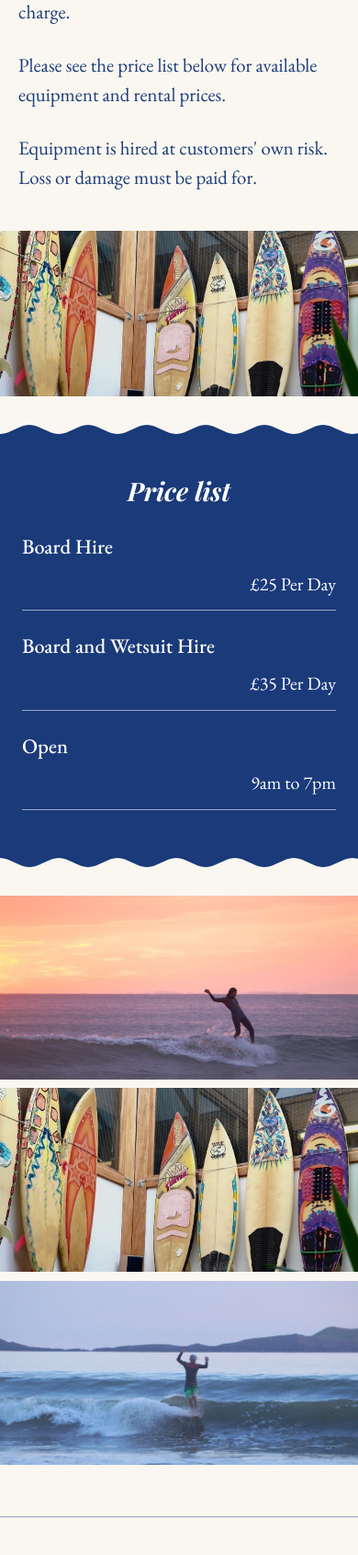
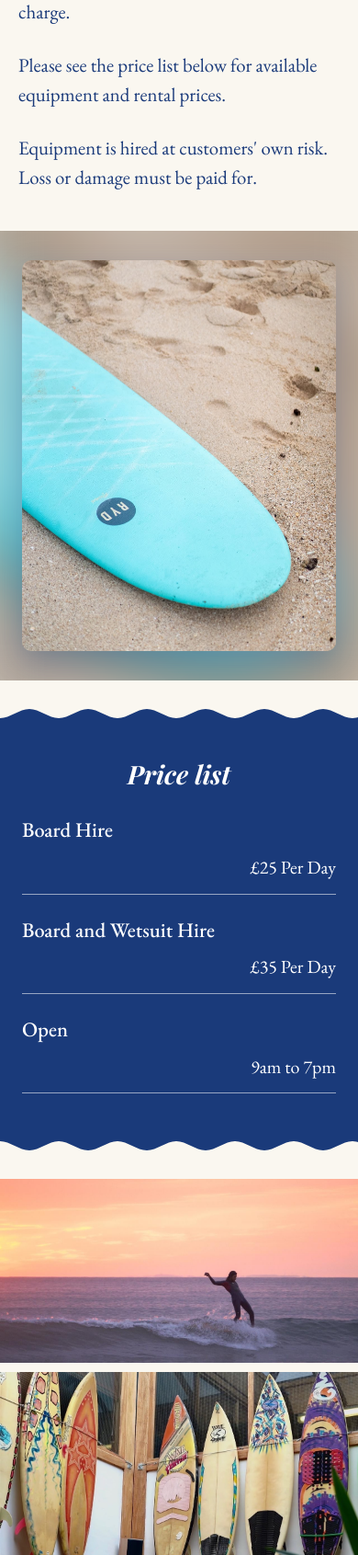
Before and after one commit to leoelsolh/finz, a Flask app: page / in a window 390 px wide. Shown: the part 916-2607 px from the top of the page at 92% size. Run offline with Flask 3, Linux system fonts and the light colour scheme.

Commit message:
Add new board image. Fit size to both mobile and desktop view.

```diff
--- a/static/style.css
+++ b/static/style.css
@@ -420,12 +420,42 @@ body:has(.nav-toggle-box:checked) {
 	margin-bottom: 0.4rem;
 }
 
-/* Full-width photo band between home page sections */
+/* Full-width photo band between home page sections.
+   Shows a product photo of any aspect ratio without cropping: the image keeps
+   its natural ratio and sits centred, while a blurred copy of the same image
+   (passed in via the --band-photo custom property) fills the band so the
+   letterboxed sides on wide screens read as intentional rather than empty. */
+.photo-band {
+	position: relative;
+	display: flex;
+	justify-content: center;
+	align-items: center;
+	overflow: hidden;
+	padding: 2rem 1.5rem;
+	background: var(--cream-deep);
+}
+
+.photo-band::before {
+	content: '';
+	position: absolute;
+	inset: 0;
+	background-image: var(--band-photo);
+	background-size: cover;
+	background-position: center;
+	filter: blur(30px) brightness(0.9);
+	transform: scale(1.2);
+}
+
 .photo-band img {
+	position: relative;
 	display: block;
-	width: 100%;
-	height: clamp(180px, 42vw, 380px);
-	object-fit: cover;
+	width: auto;
+	max-width: 100%;
+	height: auto;
+	max-height: min(78vh, 540px);
+	object-fit: contain;
+	border-radius: var(--radius);
+	box-shadow: 0 12px 32px rgba(26, 58, 122, 0.28);
 }
 
 .price-row {
--- a/templates/index.html
+++ b/templates/index.html
@@ -38,8 +38,8 @@
 		</div>
 	</main>
 
-	<section class="photo-band">
-		<img src="{{ url_for('static', filename='img/2.jpeg') }}" alt="A rack of surfboards ready for hire">
+	<section class="photo-band" style="--band-photo: url('{{ url_for('static', filename='img/ryd_board.jpeg') }}')">
+		<img src="{{ url_for('static', filename='img/ryd_board.jpeg') }}" alt="The RYD board available for hire">
 	</section>
 
 	<section class="navy-band">
```
Also changed, not shown: static/img/ryd_board.jpeg (added).
